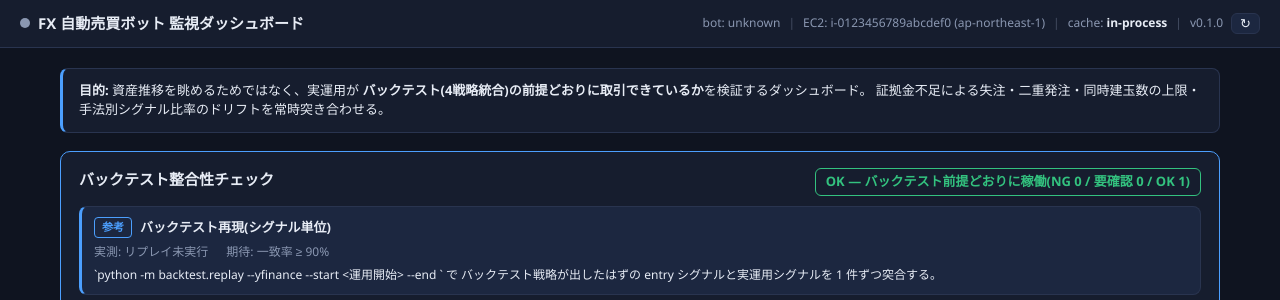
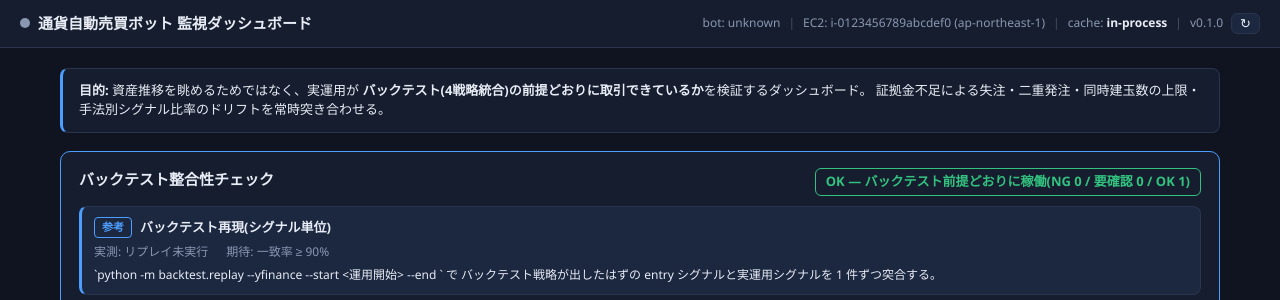
Before and after one commit to tete172/backtest-parity-dashboard, a FastAPI app: page / in a window 1280 px wide. Shown: the top 300 px of the page. Run offline with FastAPI, Linux system fonts and the light colour scheme; data that the repository does not hold is empty.

Commit message:
Rename product wording from FX to 通貨自動売買 in README, docs, and UI

```diff
--- a/app/__init__.py
+++ b/app/__init__.py
@@ -1,3 +1,3 @@
-"""FX 自動売買ボット 監視・管理ダッシュボード。"""
+"""通貨自動売買ボット 監視・管理ダッシュボード。"""
 
 __version__ = "0.1.0"
--- a/app/main.py
+++ b/app/main.py
@@ -25,7 +25,7 @@ from .db import get_session, init_db
 
 BASE_DIR = Path(__file__).resolve().parent
 
-app = FastAPI(title="FX Bot 監視ダッシュボード", version=__version__)
+app = FastAPI(title="通貨自動売買ボット 監視ダッシュボード", version=__version__)
 app.mount("/static", StaticFiles(directory=BASE_DIR / "static"), name="static")
 templates = Jinja2Templates(directory=str(BASE_DIR / "templates"))
 
--- a/app/templates/index.html
+++ b/app/templates/index.html
@@ -3,7 +3,7 @@
 <head>
   <meta charset="UTF-8" />
   <meta name="viewport" content="width=device-width, initial-scale=1.0" />
-  <title>FX Bot 監視ダッシュボード</title>
+  <title>通貨自動売買ボット 監視ダッシュボード</title>
   <link rel="stylesheet" href="/static/style.css" />
   <script
     src="https://cdnjs.cloudflare.com/ajax/libs/Chart.js/4.4.7/chart.umd.min.js"
@@ -15,7 +15,7 @@
   <header class="topbar">
     <div class="brand">
       <span class="dot" id="botDot"></span>
-      FX 自動売買ボット 監視ダッシュボード
+      通貨自動売買ボット 監視ダッシュボード
     </div>
     <div class="meta">
       <span id="botStatus">読み込み中…</span>
@@ -140,7 +140,7 @@
   </main>
 
   <footer>
-    <span id="generatedAt"></span> ・ ポートフォリオ用(実運用中の GMO コイン FX ボットの監視基盤)
+    <span id="generatedAt"></span> ・ ポートフォリオ用(実運用中の通貨自動売買ボットの監視基盤)
   </footer>
 </body>
 </html>
--- a/docs/architecture.html
+++ b/docs/architecture.html
@@ -146,7 +146,7 @@
     <p class="kicker">Architecture</p>
     <h1>FXボット監視基盤 アーキテクチャ</h1>
     <p class="lead">
-      FX 自動売買ボット(EC2 常駐)の「バックテスト整合性ダッシュボード」の構成図。
+      通貨自動売買ボット(EC2 常駐)の「バックテスト整合性ダッシュボード」の構成図。
       現状 → ダッシュボード導入後 → 本番運用でのログ取り込みトポロジ、の 3 枚。
     </p>
     <p class="source">
@@ -277,7 +277,7 @@ flowchart LR
   </section>
 
   <footer>
-    FX 自動売買ボット バックテスト整合性ダッシュボード ・ 構成図(mermaid レンダリング版)。
+    通貨自動売買ボット バックテスト整合性ダッシュボード ・ 構成図(mermaid レンダリング版)。
     原本は <code>docs/architecture.drawio</code>、README にも同内容の mermaid 図あり。
   </footer>
 </div>
```
Also changed, not shown: docs/ARCHITECTURE.md (+2 -2 lines), README.md, 1 other file.
